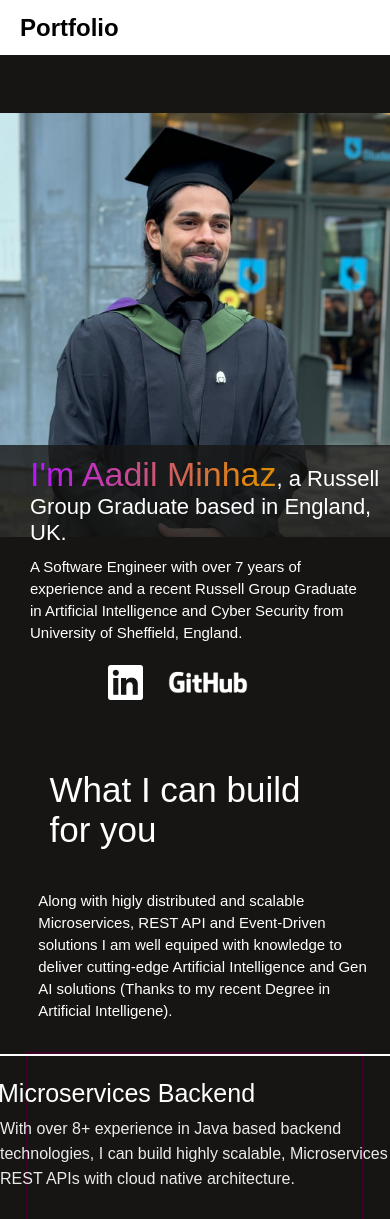
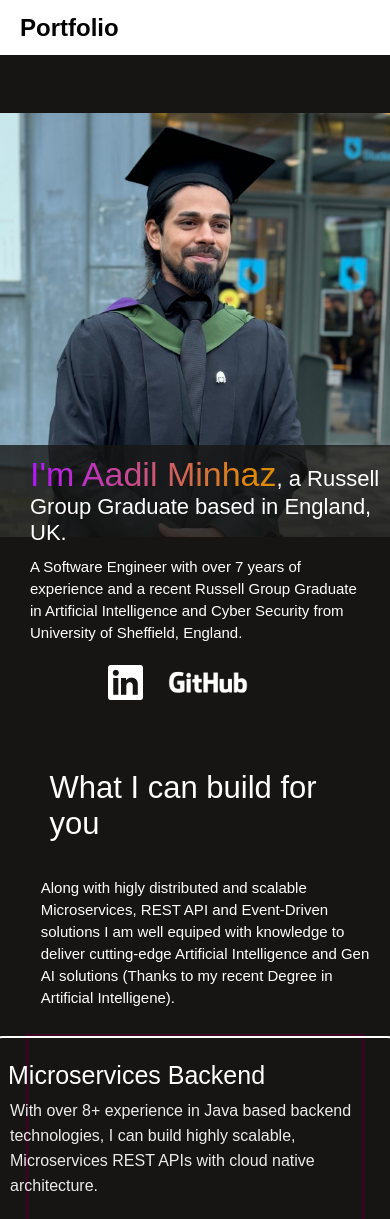
Before and after one commit to aadilminhaz/aadil-react-portfolio, a React (Vite) app: page / in a window 390 px wide. Shown: the top 1219 px of the page. Built offline with nearby package versions, Linux system fonts and the light colour scheme.

Commit message:
UI width fix for iphone screen

```diff
--- a/src/Components/Skills/Skills.css
+++ b/src/Components/Skills/Skills.css
@@ -39,14 +39,9 @@
 }
 
 .skills-intro p {
-
     font-size:15px;
     line-height: 22px;
-
-
 }
-
-
 
 .skills-containter {
     display: grid;
@@ -58,8 +53,6 @@
     margin-top:20px;
     padding-left:60px;
     border: 2px solid #3f0028;
-
-    /*color:#161513;   */
 }
 
 .skill-format {
@@ -196,9 +189,6 @@
         flex-direction: column;
         align-items: left;
         width: 90%;
-
-
-
         font-family: Arial, Helvetica, sans-serif;
         padding:0px;
 
@@ -300,15 +290,15 @@
 
     .skills-title h1 {
         padding: 0px 30px;
-        font-size:35px;
-        font-weight: 500;
+        font-size:31px;
+        font-weight: 400;
     }
 
     .skills-intro {
         max-width:400px;
 
         padding:0px;
-        margin:10px;
+        margin:5px;
         margin-left:30px;
     }
     .skills-containter {
@@ -322,7 +312,7 @@
 
     }
     .skill-format {
-        width: 400px;
+        width: 380px;
         border-radius: 20px;
         /*background-color: white;*/
         padding: 20px;
@@ -364,7 +354,5 @@
         border-radius: 20px;*/
         /*background: linear-gradient(320deg, #DF8908 1%, #B415FF 100%);*/
         border: 2px solid linear-gradient(320deg, #DF8908 1%, #B415FF 100%)
-
-
     }
 }
```
